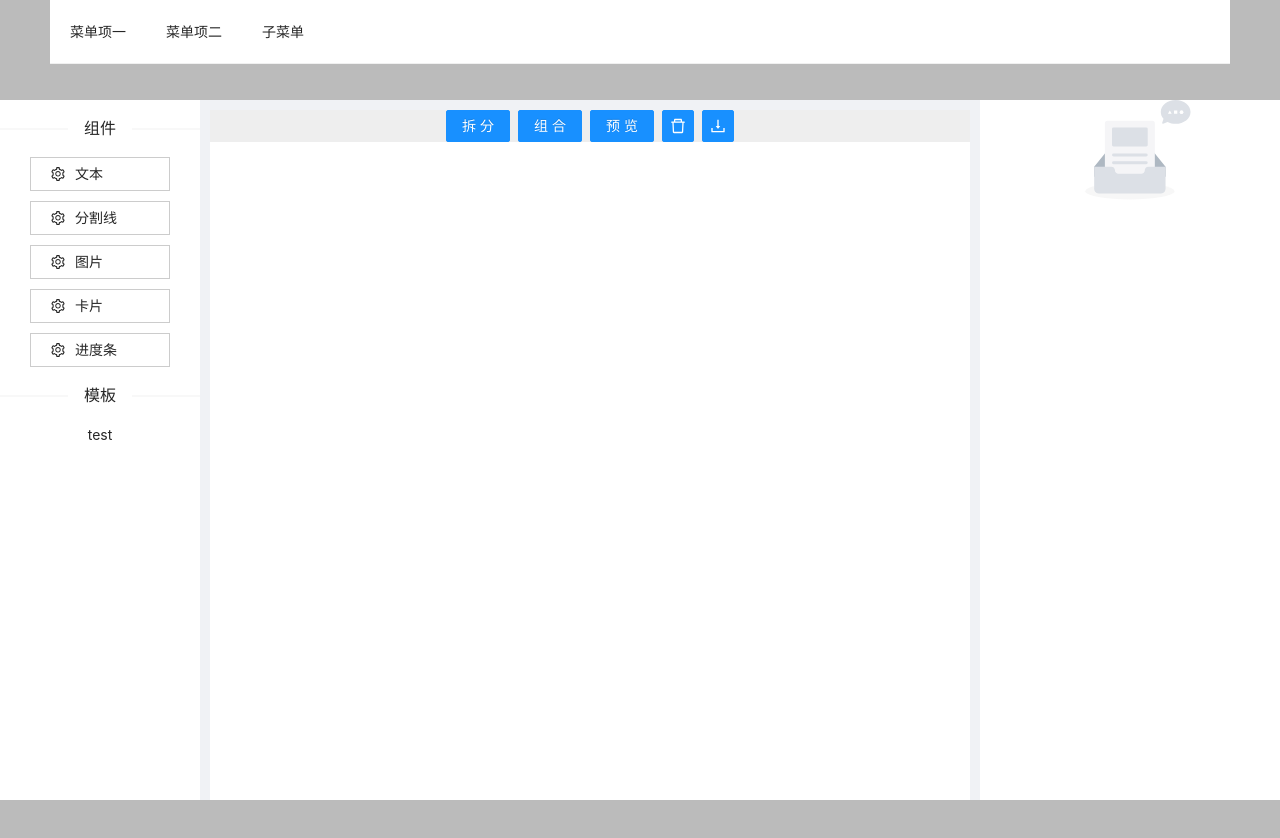
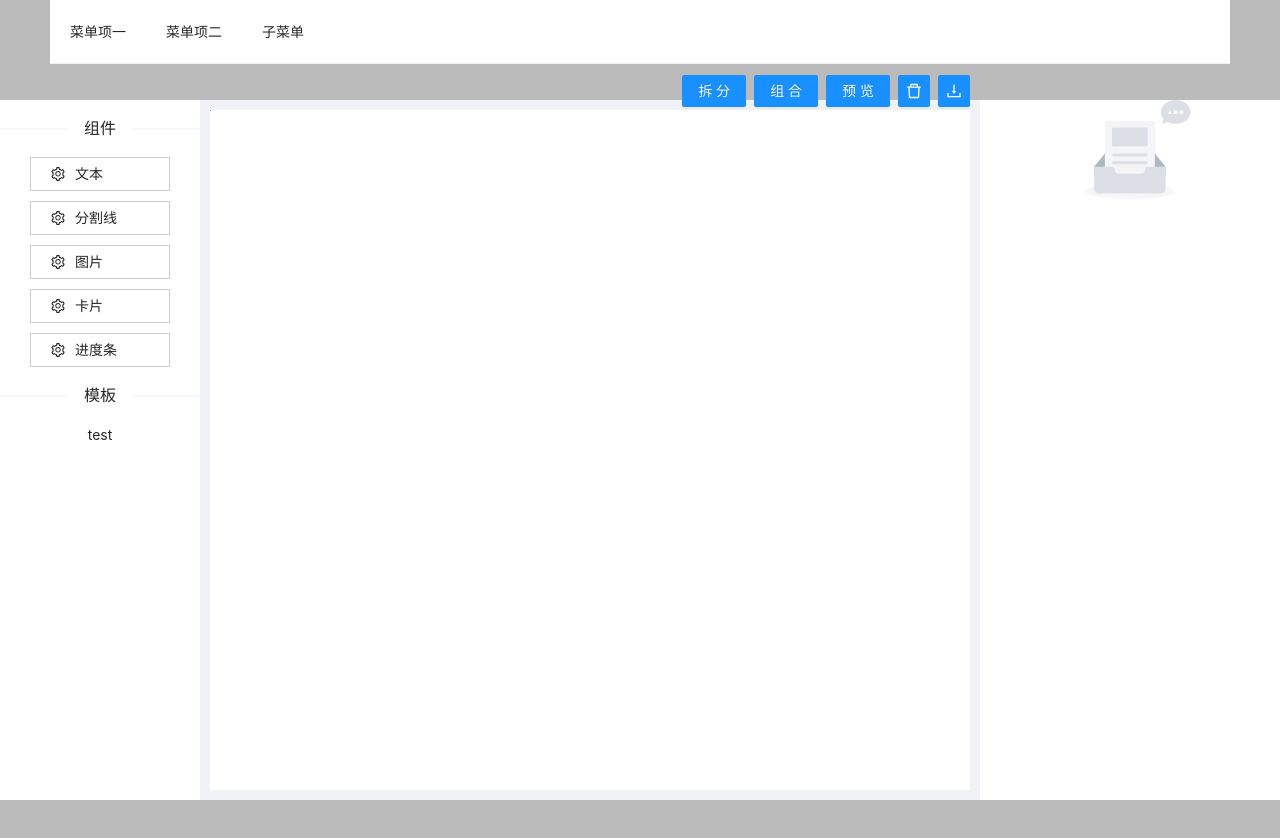
Before and after one commit to DragonLJH/react-resume-ts-app, a React (Create React App) app: page / in a window 1280 px wide. Shown: the top 838 px of the page. Built offline with nearby package versions, Linux system fonts and the light colour scheme.

Commit message:
小改动

```diff
--- a/src/components/AppLayoutMain/index.css
+++ b/src/components/AppLayoutMain/index.css
@@ -37,9 +37,25 @@
     transform: scaleX(0.5);
 }
 
-.download{
+.AppLayoutMain>.operation {
     position: absolute;
     right: 0px;
-    top: 0px;
+    top: -35px;
     z-index: 999;
 }
+
+
+.AppLayoutMainEdit>.range {
+    position: absolute;
+    outline: solid 1px #40a9ff;
+}
+
+.modal-div{
+    position: absolute;
+    width: 100%;
+    height: 100%;
+    z-index: 999;
+    top: 0px;
+    left: 0px;
+
+}
```
